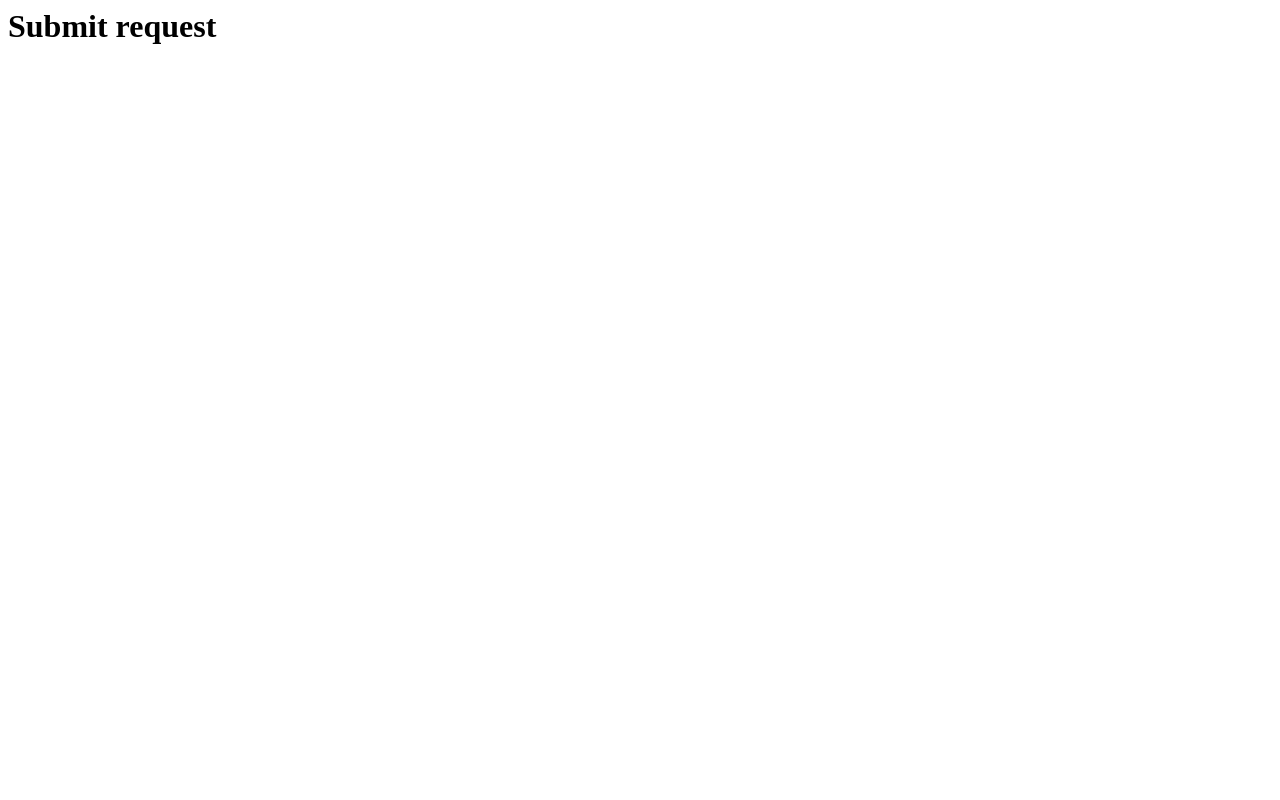
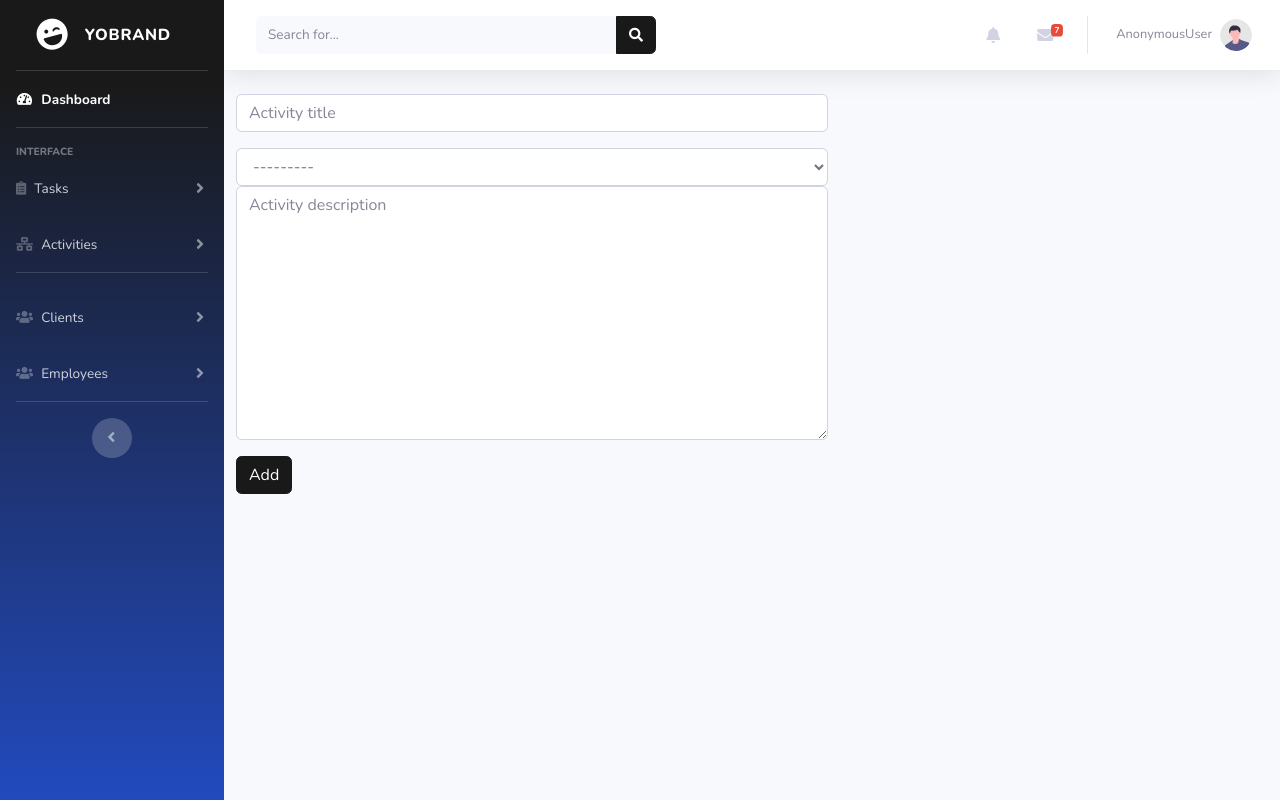
Before and after one commit to siboalpha/yobrand, a Django app: page /submit-request/ in a window 1280 px wide. Before the commit the page is almost empty. Run offline with Django 4.2, Linux system fonts and the light colour scheme; data comes from the database, SQL or seed files in the repository; both versions use the stored data as it was after the commit; some libraries are stand-ins or nearby versions.

Commit message:
Added request view too save data

```diff
--- a/cms/templates/cms/submit-request.html
+++ b/cms/templates/cms/submit-request.html
@@ -1 +1,21 @@
-<h1>Submit request</h1>
+{% extends 'cms/base.html' %}
+{% load static %}
+{% block content %}
+<div class="col-xl-7 col-lg-6">
+    <form method="POST" action="">
+        {% csrf_token %}
+        <div class="form-group">
+            {{form.title}}
+        </div>
+       <div class="form-group">
+            {{form.request_to}}
+
+        <div class="form-group">
+            {{form.description}}
+        </div>
+
+        <button type="submit" value="Submit" class="btn btn-primary">Add</button>
+     </form>
+</div>
+
+{% endblock %}
--- a/cms/views.py
+++ b/cms/views.py
@@ -1,3 +1,4 @@
+from ast import Return
 from multiprocessing import context
 from tokenize import group
 from unicodedata import name
@@ -249,9 +250,10 @@
 
 def submitRequest(request):
     form = SubmitRequestForm()
+    context = {'form': form}
     if request.method == 'POST':
         form = SubmitRequestForm(request.POST)
-        if form.is_valid:
+        if form.is_valid():
             form.save()
-    context = {}
+            return redirect('dashboard')
     return render(request, 'cms/submit-request.html', context)
```
Also changed, not shown: db.sqlite3.
